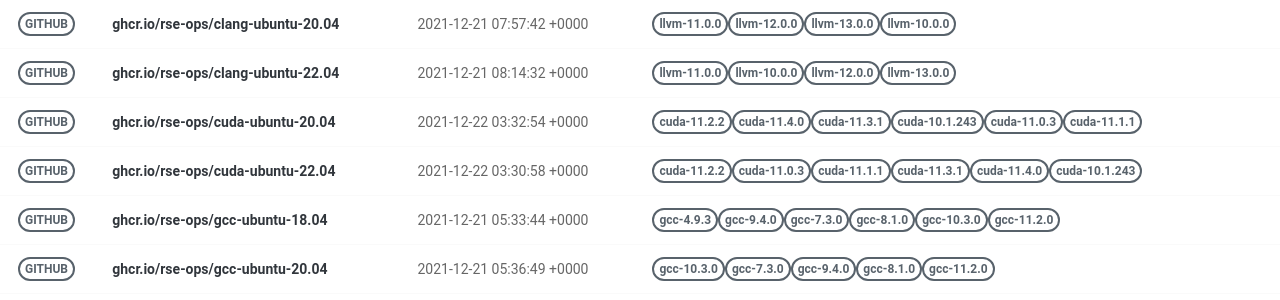
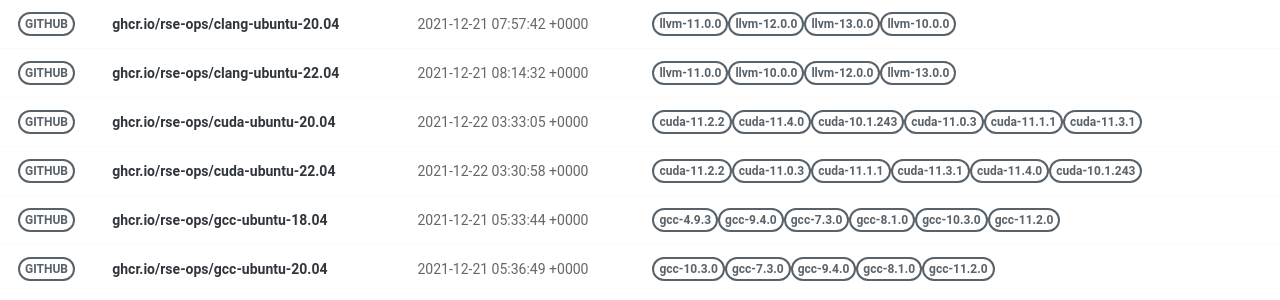
Before and after one commit to rse-ops/docker-images, a Jekyll site: the page built from pages/index.md, in a window 1280 px wide. Shown: the part 179-479 px from the top of the page. Built offline with Jekyll 4.4.1, drawn with Linux system fonts in a browser that asks for light colours; nearby versions of some CDN libraries.

Commit message:
Automated push to update library 2021-12-22

```diff
--- a/_library/ghcr.io-rse-ops-cuda-ubuntu-20.04.md
+++ b/_library/ghcr.io-rse-ops-cuda-ubuntu-20.04.md
@@ -1,7 +1,7 @@
 ---
 layout: container
 name: ghcr.io/rse-ops/cuda-ubuntu-20.04
-updated_at: 2021-12-22 03:32:54.246584
+updated_at: 2021-12-22 03:33:05.404799
 
 
 container_url: https://github.com/orgs/rse-ops/packages/container/package/cuda-ubuntu-20.04
```
Also changed, not shown: other parts of _library/ghcr.io-rse-ops-cuda-ubuntu-20.04.md (+3 -3 lines).
